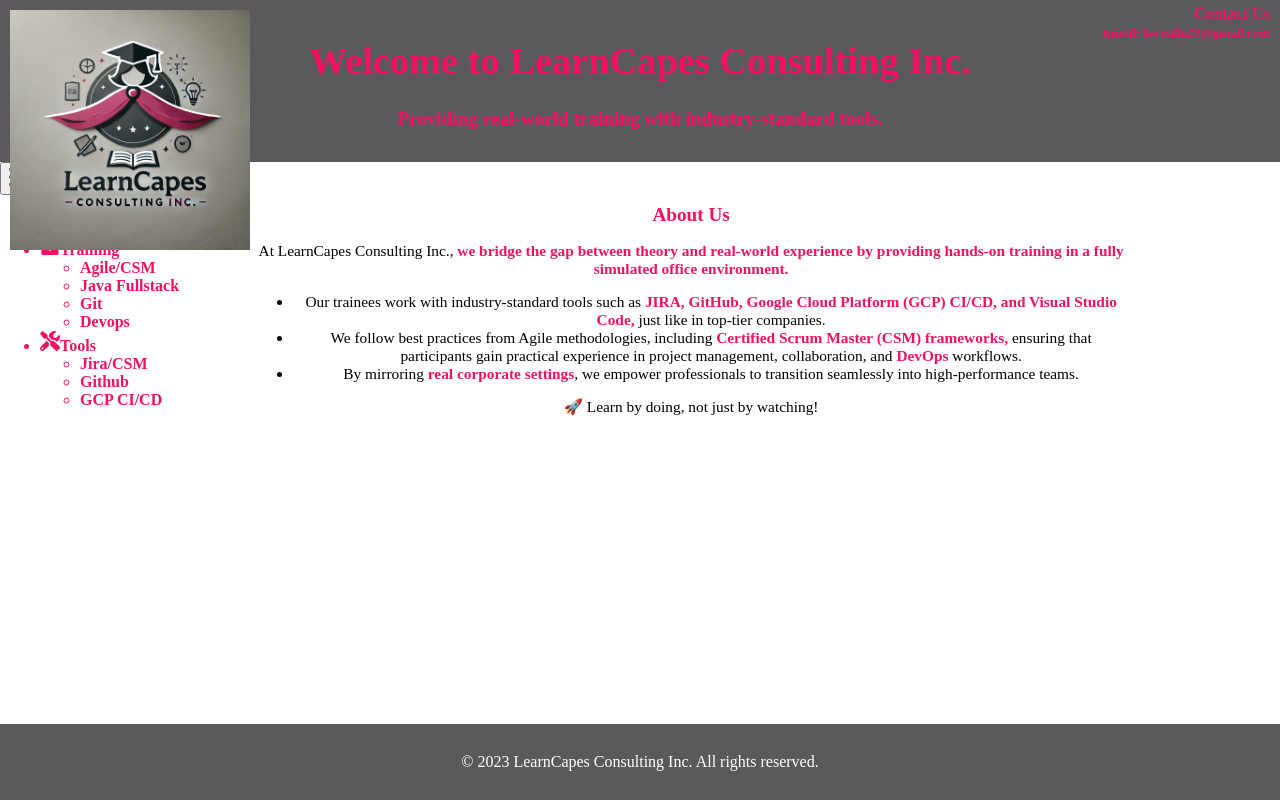
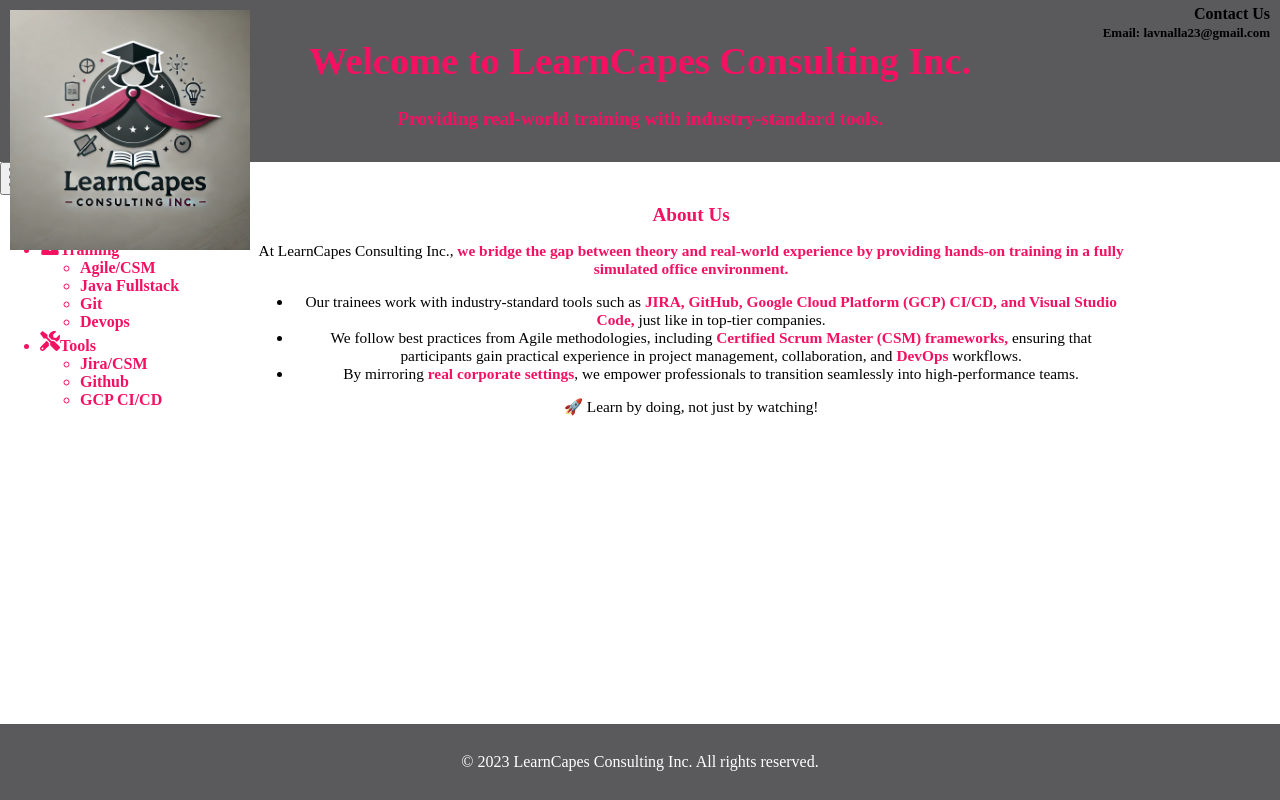
Before and after one commit to lavnalla/LearnCapesHomeWebsite, a React (Create React App) app in the folder homewebsite/: page / in a window 1280 px wide. Built offline with nearby package versions, Linux system fonts and the light colour scheme.

Commit message:
changed color for contact

```diff
--- a/homewebsite/src/App.css
+++ b/homewebsite/src/App.css
@@ -60,11 +60,13 @@
 .contact h2 {
   font-size: 1rem; /* Smaller font size for h2 */
   margin: 0;
+  color: black;
 }
 
 .contact p {
   font-size: small;
   margin: 2px 0 0 0; /* Ensures it stays right below h2 */
+  color: black
 }
 
 .App-content {
```
